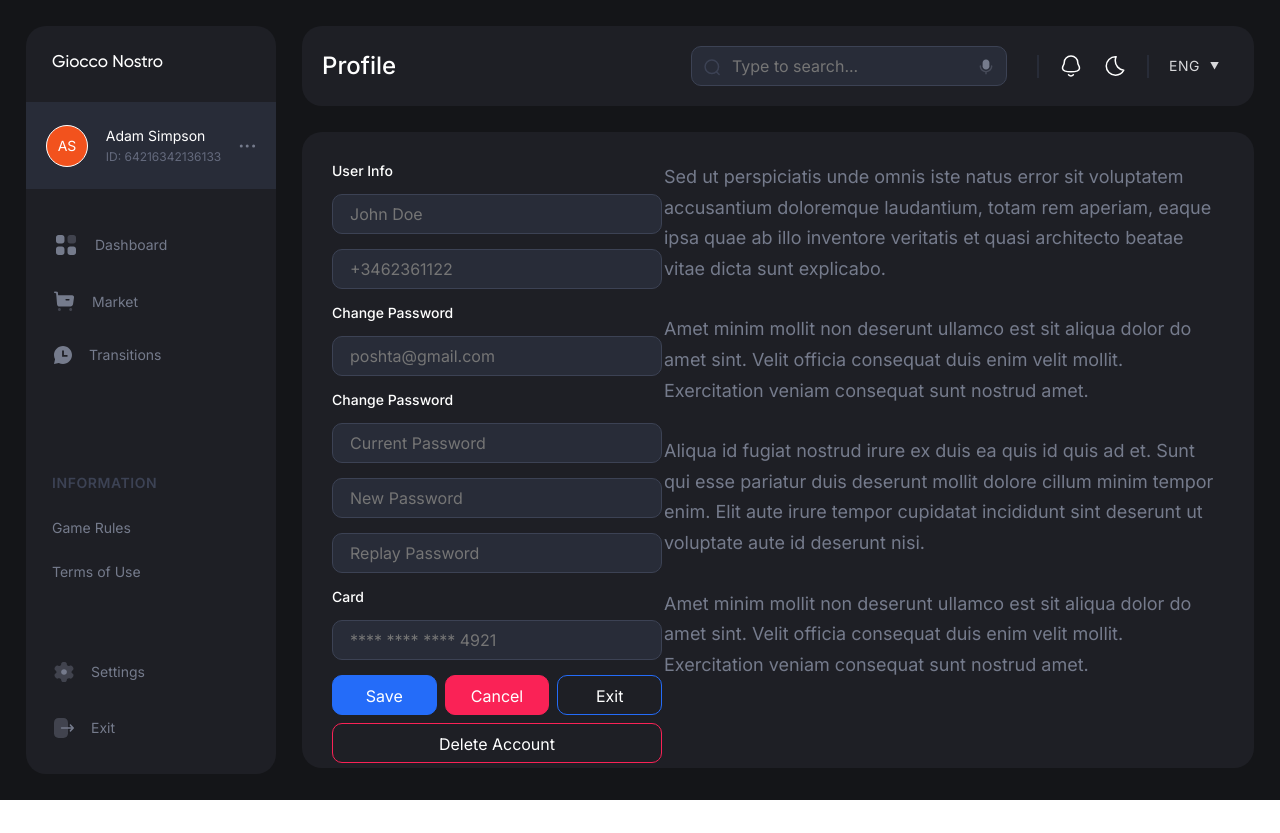
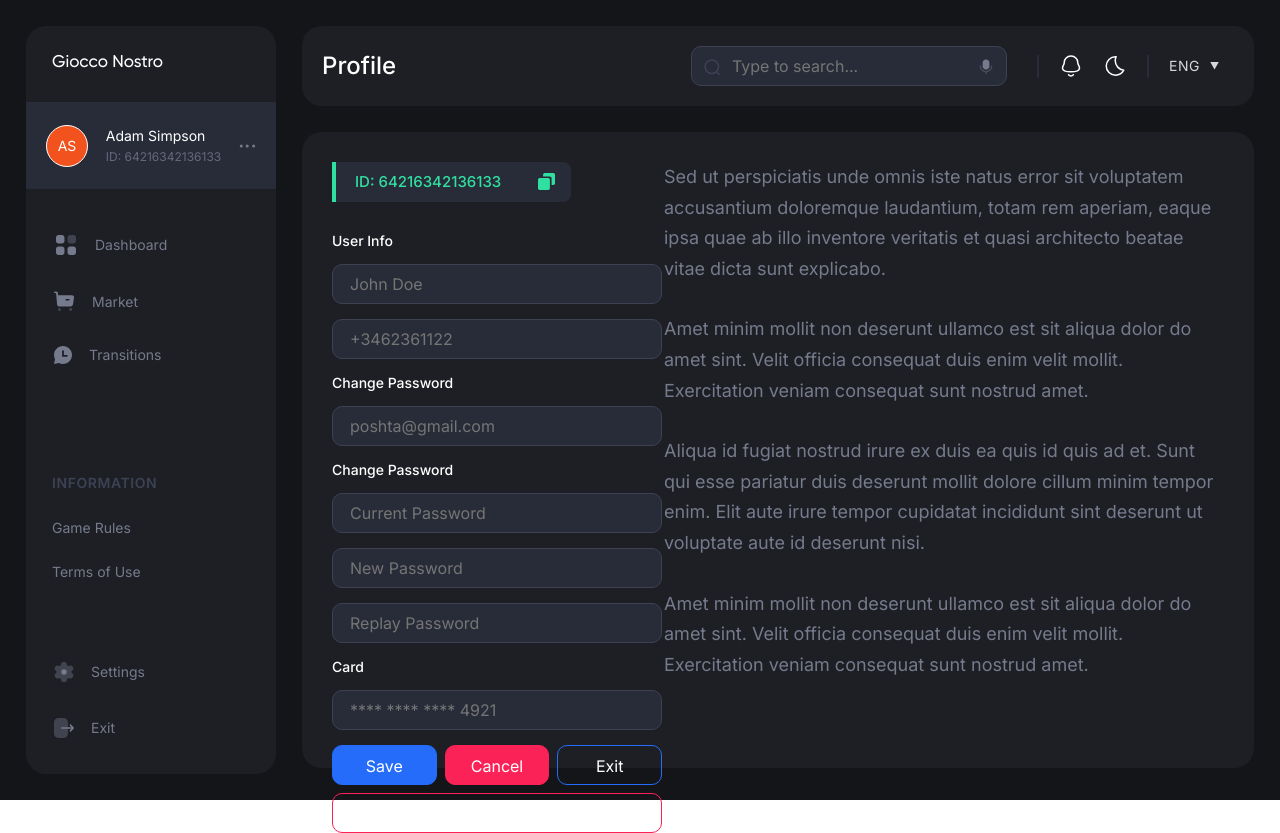
Before and after one commit to KingArthur-IT/gioccoNostro, a Vue app: page /profile in a window 1280 px wide. Before the commit the page ends 800 px from the top, so only its background shows below. Built offline with nearby package versions, Linux system fonts and the light colour scheme.

Commit message:
id label component

```diff
--- /dev/null
+++ b/src/components/Icons/CopyToClipboardIcon.vue
@@ -0,0 +1,16 @@
+<template>
+    <svg width="17" height="17" viewBox="0 0 17 17" fill="none" xmlns="http://www.w3.org/2000/svg">
+        <path d="M10.2 5.10001H1.7C0.76245 5.10001 0 5.86246 0 6.80001V15.3C0 16.2376 0.76245 17 1.7 17H10.2C11.1375 17 11.9 16.2376 11.9 15.3V6.80001C11.9 5.86246 11.1375 5.10001 10.2 5.10001Z" fill="#30E0A1"/>
+        <path d="M15.3001 0H6.8001C6.34923 0 5.91683 0.179107 5.59802 0.497918C5.2792 0.81673 5.1001 1.24913 5.1001 1.7V3.4H11.9001C12.351 3.4 12.7834 3.57911 13.1022 3.89792C13.421 4.21673 13.6001 4.64913 13.6001 5.1V11.9H15.3001C15.751 11.9 16.1834 11.7209 16.5022 11.4021C16.821 11.0833 17.0001 10.6509 17.0001 10.2V1.7C17.0001 1.24913 16.821 0.81673 16.5022 0.497918C16.1834 0.179107 15.751 0 15.3001 0Z" fill="#30E0A1"/>
+    </svg>
+</template>
+
+<script>
+export default {
+
+}
+</script>
+
+<style>
+
+</style>
--- /dev/null
+++ b/src/components/UIKit/IdLabel.vue
@@ -0,0 +1,36 @@
+<template>
+  <div class="id-label">
+        <p>ID: 64216342136133</p>
+        <CopyToClipboardIcon />
+  </div>
+</template>
+
+<script>
+import CopyToClipboardIcon from '@/components/Icons/CopyToClipboardIcon.vue'
+export default {
+    components: {
+        CopyToClipboardIcon
+    }
+}
+</script>
+
+<style scoped>
+.id-label{
+    width: 100%;
+    height: 40px;
+    background-color: var(--selected-background);
+    border-radius: 0px 8px 8px 0px;
+    padding: 10.5px 16px 10.5px 19px;
+    border-left: 4px solid var(--light-green);
+    display: flex;
+    justify-content: space-between;
+}
+.id-label p{
+    margin: 0;
+    color: var(--light-green);
+    font-style: normal;
+    font-weight: 500;
+    font-size: 15px;
+    line-height: 120%;
+}
+</style>
--- a/src/styles/base.css
+++ b/src/styles/base.css
@@ -24,6 +24,8 @@
   --warning-color: #FA2256;
   --warning-hover-color: #EE1448;
   --warning-active-color: #D00D3C;
+
+  --light-green: #30E0A1;
 }
 
 [data-theme="dark"]{
@@ -47,6 +49,8 @@
   --warning-color: #FA2256;
   --warning-hover-color: #EE1448;
   --warning-active-color: #D00D3C;
+
+  --light-green: #30E0A1;
 }
 
 *{
--- a/src/views/Profile.vue
+++ b/src/views/Profile.vue
@@ -1,6 +1,9 @@
 <template>
     <div class="border-radius profile">
       <div class="profile__left-side">
+        <div class="profile__id-label">
+          <IdLabel />
+        </div>
          <CustomInput
             :label="'User Info'"
             :placeholder="'John Doe'"
@@ -64,11 +67,12 @@
 </template>
 
 <script>
+import IdLabel from '@/components/UIKit/IdLabel.vue'
 import CustomInput from '@/components/UIKit/CustomInput.vue'
 import CustomButton from '@/components/UIKit/CustomButton.vue'
 export default {
   components: {
-        CustomInput, CustomButton
+        CustomInput, CustomButton, IdLabel
     },
 }
 </script>
@@ -81,6 +85,10 @@ export default {
   padding: 30px 30px 55px 30px;
   display: flex;
   justify-content: space-between;
+}
+.profile__id-label{
+  width: 239px;
+  margin-bottom: 30px;
 }
 .profile__input{
   margin-bottom: 15px;
```
